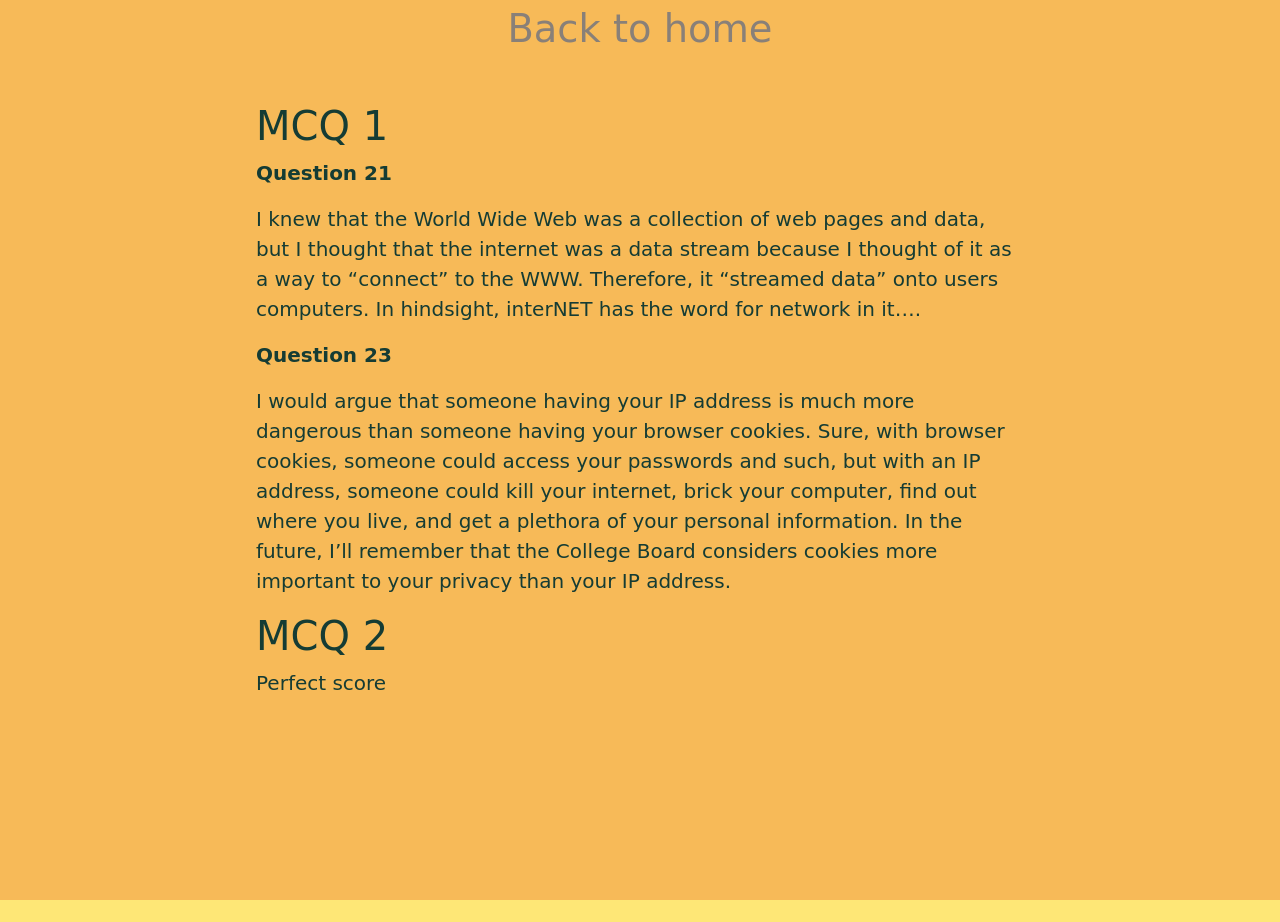
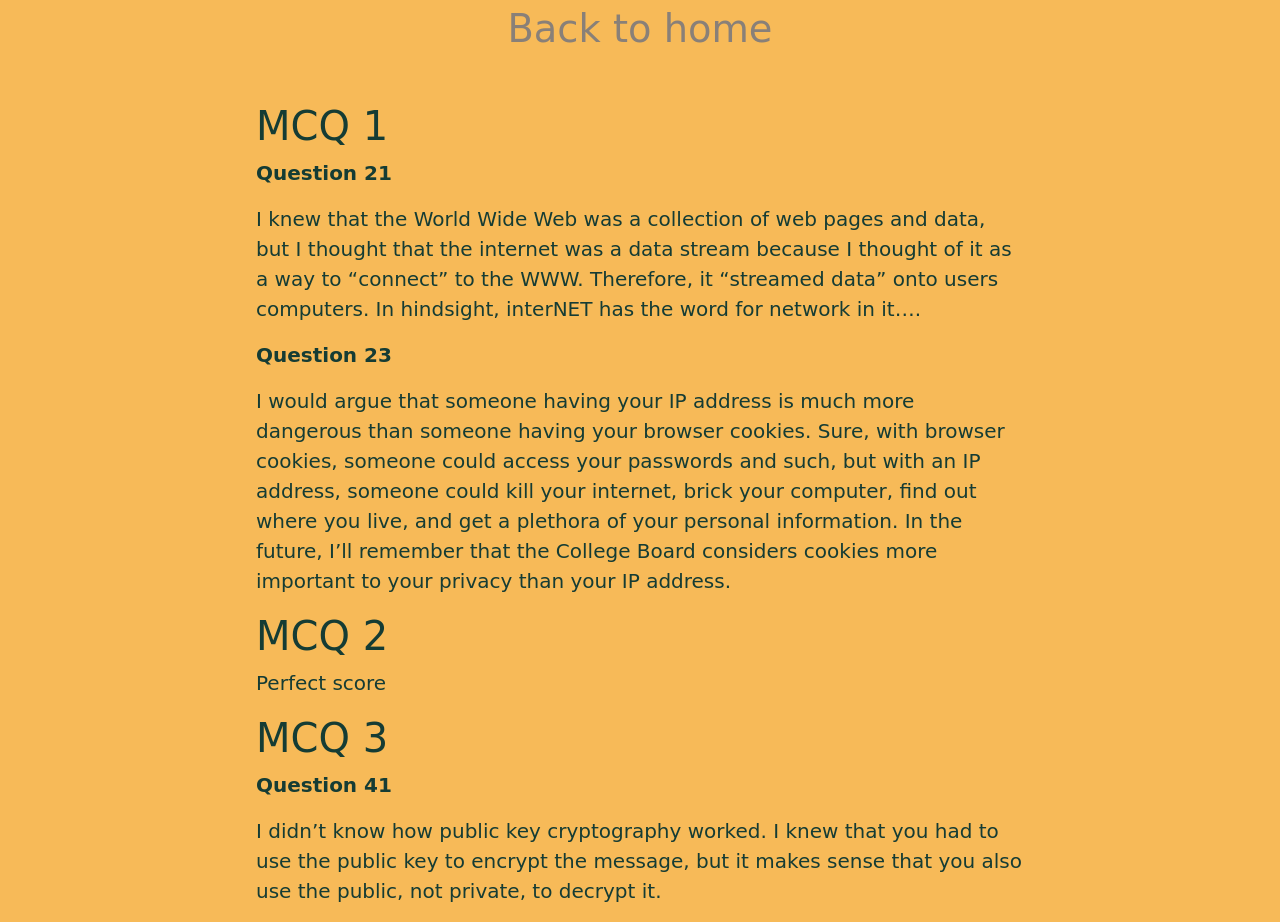
Before and after one commit to tonyhieu/csp-tri-3, a Jekyll site: the page built from tpt/test-corrections.markdown, in a window 1280 px wide. Built offline with Jekyll 4.4.1, drawn with Linux system fonts in a browser that asks for light colours; before the commit the page ends 900 px from its top, so only the background shows below that.

Commit message:
Update test-corrections.markdown

```diff
--- a/tpt/test-corrections.markdown
+++ b/tpt/test-corrections.markdown
@@ -17,3 +17,9 @@ I would argue that someone having your IP address is much more dangerous than so
 ## MCQ 2
 
 Perfect score
+
+## MCQ 3
+
+**Question 41**
+
+I didn't know how public key cryptography worked. I knew that you had to use the public key to encrypt the message, but it makes sense that you also use the public, not private, to decrypt it.
```
